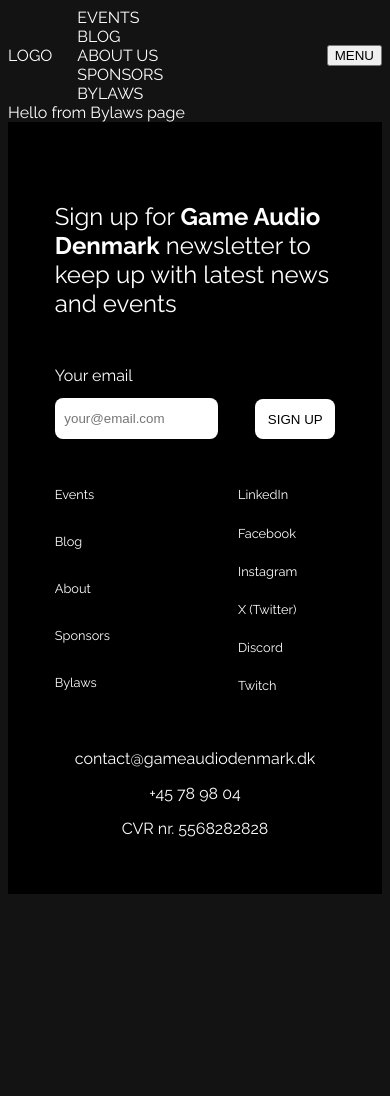
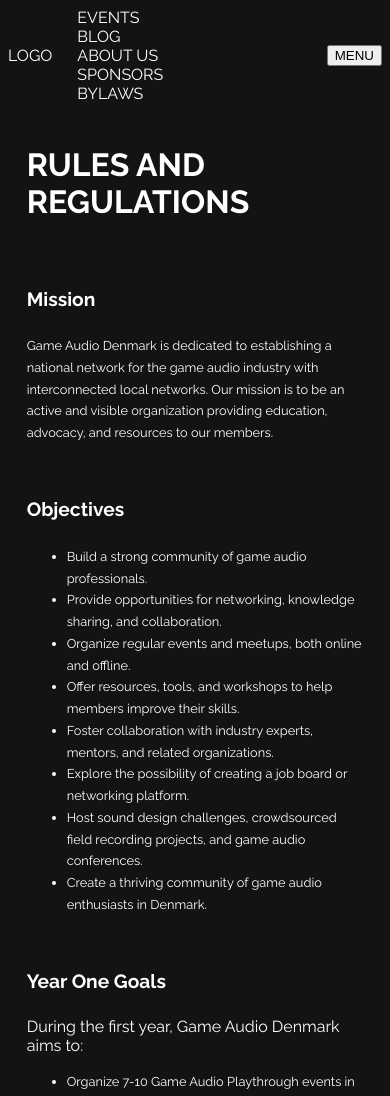
Before and after one commit to teriTheDesigner/game-audio-denmark, a Next.js app: page /bylaws in a window 390 px wide. Shown: the top 1096 px of the page. Before the commit the page ends 902 px from the top, so only its background shows below. Built offline with nearby package versions, Linux system fonts and the light colour scheme.

Commit message:
bylaws page

```diff
--- /dev/null
+++ b/app/bylaws/Bylaws.module.css
@@ -0,0 +1,93 @@
+.section {
+  padding-top: 3rem;
+}
+.divSection {
+  grid-column: 2/3;
+  display: grid;
+  grid-template-columns: repeat(12, 1fr);
+}
+
+.h1 {
+  grid-column: 1/6;
+  font-size: 4rem;
+}
+.contentcenter {
+  grid-column: 4/10;
+}
+.h4 {
+  font-size: 2rem;
+}
+
+.p {
+  line-height: 1.8;
+}
+
+.ul {
+  line-height: 1.8;
+}
+
+.contentright {
+  grid-column: 6/13;
+}
+
+.contentleft {
+  grid-column: 1/7;
+}
+
+.section:last-child {
+  padding-bottom: 5rem;
+}
+
+@media (max-width: 1000px) {
+  .h1 {
+    grid-column: 2/12;
+    font-size: 2rem;
+  }
+  .section {
+    padding-top: 1rem;
+  }
+  .contentcenter {
+    grid-column: 2/12;
+  }
+  .h4 {
+    font-size: 1.2rem;
+  }
+
+  .contentright {
+    grid-column: 2/12;
+  }
+
+  .contentleft {
+    grid-column: 2/12;
+  }
+
+  .section:last-child {
+    padding-bottom: 2rem;
+  }
+}
+
+@media (max-width: 600px) {
+  .p {
+    line-height: 1.7;
+    font-size: 0.8rem;
+  }
+
+  .ul {
+    line-height: 1.7;
+    font-size: 0.8rem;
+  }
+  .contentcenter {
+    grid-column: 1/13;
+  }
+  .h1 {
+    grid-column: 1/13;
+  }
+
+  .contentright {
+    grid-column: 1/13;
+  }
+
+  .contentleft {
+    grid-column: 1/13;
+  }
+}
--- a/app/bylaws/page.js
+++ b/app/bylaws/page.js
@@ -1,3 +1,162 @@
+import styles from "./Bylaws.module.css";
 export default function Bylaws() {
-  return <main>Hello from Bylaws page</main>;
+  return (
+    <div className={styles.page}>
+      <section className={`${styles.section} grid-section`}>
+        <div className={styles.divSection}>
+          <h1 className={styles.h1}>RULES AND REGULATIONS</h1>
+        </div>
+      </section>
+      <section className={`${styles.section} grid-section`}>
+        <div className={styles.divSection}>
+          <div className={styles.contentcenter}>
+            <h4 className={styles.h4}>Mission</h4>
+            <p className={styles.p}>
+              Game Audio Denmark is dedicated to establishing a national network
+              for the game audio industry with interconnected local networks.
+              Our mission is to be an active and visible organization providing
+              education, advocacy, and resources to our members.
+            </p>
+          </div>
+        </div>
+      </section>
+      <section className={`${styles.section} grid-section`}>
+        <div className={styles.divSection}>
+          <div className={styles.contentright}>
+            <h4 className={styles.h4}>Objectives</h4>
+            <ul className={styles.ul}>
+              <li>Build a strong community of game audio professionals.</li>
+              <li>
+                Provide opportunities for networking, knowledge sharing, and
+                collaboration.
+              </li>
+              <li>
+                Organize regular events and meetups, both online and offline.
+              </li>
+              <li>
+                Offer resources, tools, and workshops to help members improve
+                their skills.
+              </li>
+              <li>
+                Foster collaboration with industry experts, mentors, and related
+                organizations.
+              </li>
+              <li>
+                Explore the possibility of creating a job board or networking
+                platform.
+              </li>
+              <li>
+                Host sound design challenges, crowdsourced field recording
+                projects, and game audio conferences.
+              </li>
+              <li>
+                Create a thriving community of game audio enthusiasts in
+                Denmark.
+              </li>
+            </ul>
+          </div>
+        </div>
+      </section>
+      <section className={`${styles.section} grid-section`}>
+        <div className={styles.divSection}>
+          <div className={styles.contentleft}>
+            <h4 className={styles.h4}>Year One Goals</h4>
+            <p>During the first year, Game Audio Denmark aims to:</p>
+            <ul className={styles.ul}>
+              <li>
+                Organize 7-10 Game Audio Playthrough events in Copenhagen and
+                2-5 events in Aarhus with more cities to follow.
+              </li>
+              <li>
+                Host 2-5 hands-on workshops on specialized game audio topics.
+              </li>
+              <li>Launch a mentorship program.</li>
+              <li>Host several webinars throughout the year.</li>
+              <li>
+                Launch a newsletter featuring updates on events, member
+                spotlights, and resources.
+              </li>
+            </ul>
+          </div>
+        </div>
+      </section>
+      <section className={`${styles.section} grid-section`}>
+        <div className={styles.divSection}>
+          <div className={styles.contentright}>
+            <h4 className={styles.h4}>Future Plans</h4>
+            <p>Looking beyond year one, Game Audio Denmark plans to explore:</p>
+            <ul className={styles.ul}>
+              <li>Creating a job board or networking platform.</li>
+              <li>
+                Hosting sound design challenges and crowdsourced field recording
+                projects.
+              </li>
+              <li>Planning a 1-2 day game audio conference.</li>
+            </ul>
+          </div>
+        </div>
+      </section>
+      <section className={`${styles.section} grid-section`}>
+        <div className={styles.divSection}>
+          <div className={styles.contentright}>
+            <h4 className={styles.h4}>Membership rules</h4>
+
+            <ul className={styles.ul}>
+              <li>
+                Membership is open to individuals who share an interest in game
+                audio and support the objectives of Game Audio Denmark.
+              </li>
+              <li>
+                All members must adhere to the organization's mission, vision,
+                and ethical standards.
+              </li>
+            </ul>
+          </div>
+        </div>
+      </section>
+      <section className={`${styles.section} grid-section`}>
+        <div className={styles.divSection}>
+          <div className={styles.contentleft}>
+            <h4 className={styles.h4}>Rights and Responsibilities</h4>
+
+            <ul className={styles.ul}>
+              <li>
+                General Members and Student/Graduate Members have the right to
+                vote and can be elected as board members.
+              </li>
+              <li>
+                All members are expected to actively contribute to the
+                community, participate in events, and uphold the values of Game
+                Audio Denmark.
+              </li>
+            </ul>
+          </div>
+        </div>
+      </section>
+      <section className={`${styles.section} grid-section`}>
+        <div className={styles.divSection}>
+          <div className={styles.contentright}>
+            <h4 className={styles.h4}>Code of Conduct</h4>
+
+            <ul className={styles.ul}>
+              <li>
+                Members shall conduct themselves in a professional manner at all
+                Game Audio Denmark events and activities.
+              </li>
+              <li>
+                Respectful communication and behavior are expected towards
+                fellow members, guests, and speakers.
+              </li>
+              <li>
+                Game Audio Denmark is committed to creating an inclusive
+                environment that respects diversity. Discrimination or
+                harassment based on race, gender, age, disability, sexual
+                orientation, or any other characteristic is strictly prohibited.
+              </li>
+            </ul>
+          </div>
+        </div>
+      </section>
+    </div>
+  );
 }
```
Also changed, not shown: app/components/BlogPostCard/BlogPostCard.js (+6 -2 lines).
